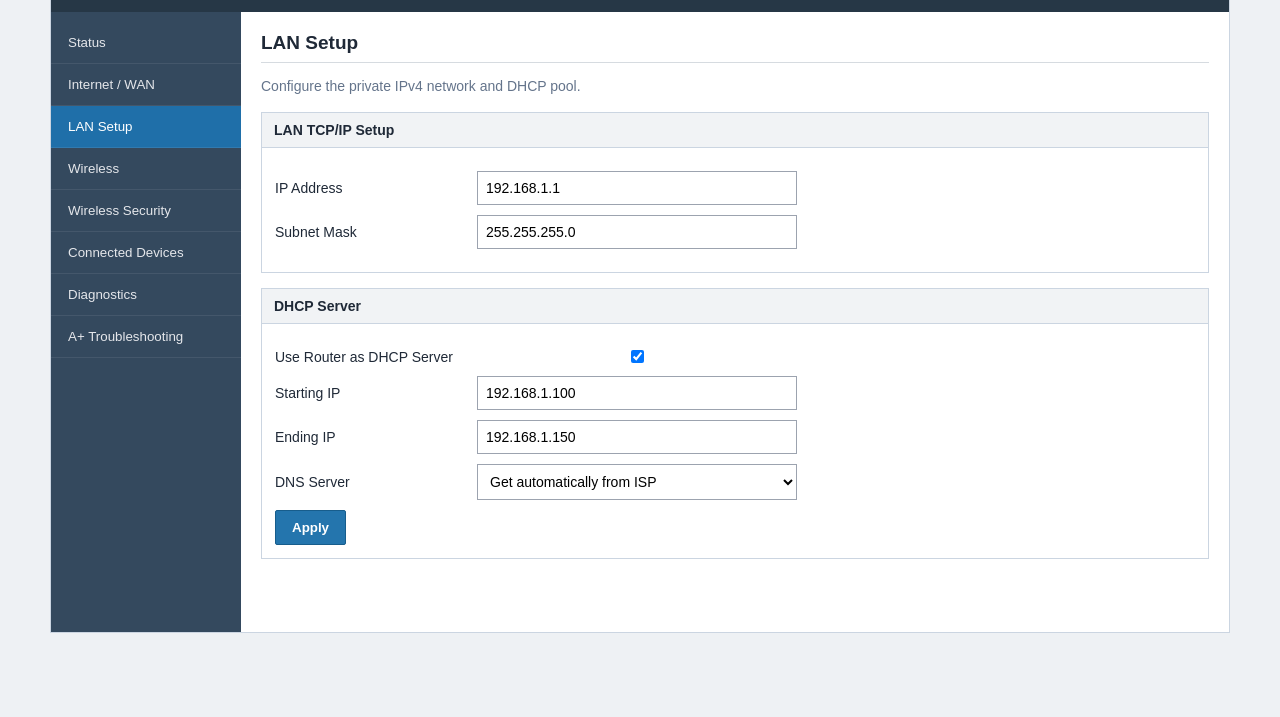
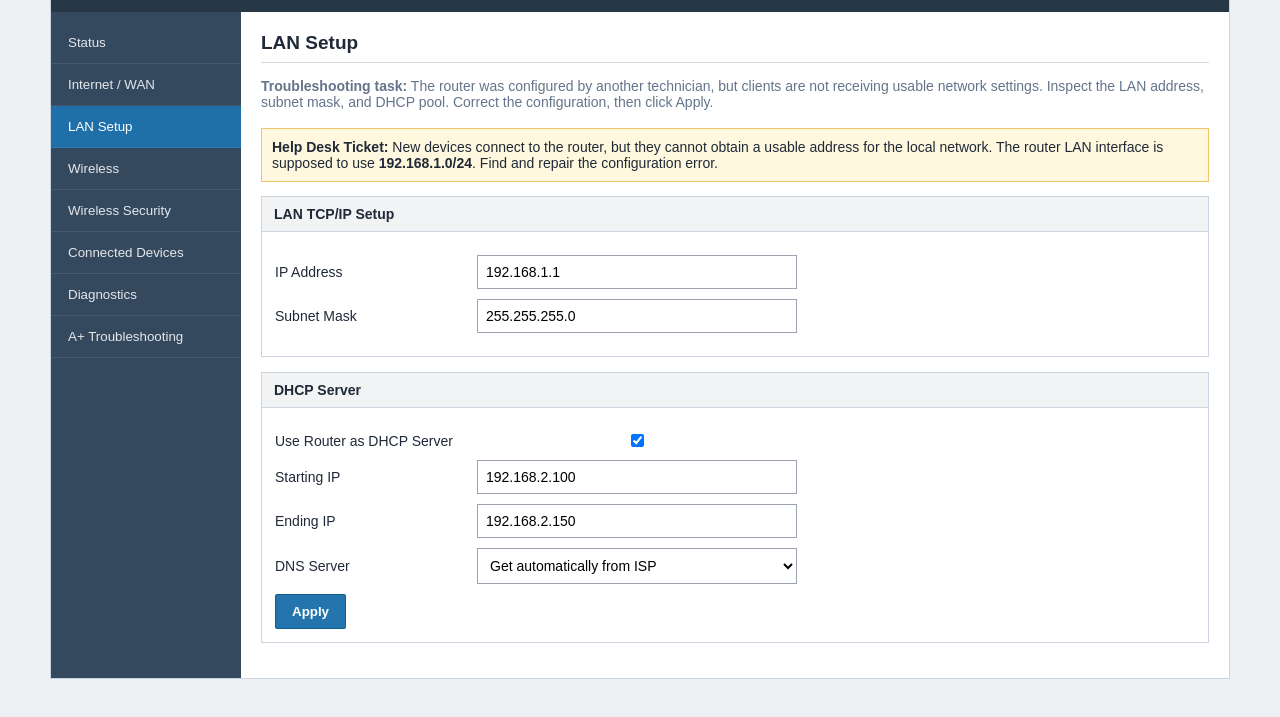
Before and after one commit to zhamby1/soho-simulator, a plain HTML site: page index.html in a window 1280 px wide. Both pictures are taken after a click on the button "LAN Setup". Shown: the part 81-798 px from the top of the page. Drawn offline with Linux system fonts and the light colour scheme.

Commit message:
added A+ questions

```diff
--- a/index.html
+++ b/index.html
@@ -39,9 +39,10 @@ h2{font-size:19px;border-bottom:1px solid #d6dbe0;padding-bottom:8px;margin:0 0
 <div class="row"><label>Router MAC Address</label><input value="84:16:F9:2A:10:7C" readonly></div>
 <div class="row"><span>Physical Connection</span><label><input id="wanCable" type="checkbox"> Modem/ONT cable connected to INTERNET/WAN port</label></div><button id="saveWan" class="apply">Save Settings</button></div></div></section>
 
-<section id="lan" class="page"><h2>LAN Setup</h2><p class="desc">Configure the private IPv4 network and DHCP pool.</p>
+<section id="lan" class="page"><h2>LAN Setup</h2><p class="desc"><b>Troubleshooting task:</b> The router was configured by another technician, but clients are not receiving usable network settings. Inspect the LAN address, subnet mask, and DHCP pool. Correct the configuration, then click Apply.</p>
+<div class="notice"><b>Help Desk Ticket:</b> New devices connect to the router, but they cannot obtain a usable address for the local network. The router LAN interface is supposed to use <b>192.168.1.0/24</b>. Find and repair the configuration error.</div>
 <div class="box"><div class="boxhead">LAN TCP/IP Setup</div><div class="boxbody"><div class="row"><label>IP Address</label><input id="lanIP" value="192.168.1.1"></div><div class="row"><label>Subnet Mask</label><input id="mask" value="255.255.255.0"></div></div></div>
-<div class="box"><div class="boxhead">DHCP Server</div><div class="boxbody"><div class="row"><label>Use Router as DHCP Server</label><input id="dhcpEnabled" type="checkbox" checked></div><div class="row"><label>Starting IP</label><input id="start" value="192.168.1.100"></div><div class="row"><label>Ending IP</label><input id="end" value="192.168.1.150"></div><div class="row"><label>DNS Server</label><select id="dns"><option value="auto">Get automatically from ISP</option><option value="public">Public DNS Server</option><option value="bad">192.168.99.99</option></select></div><button id="saveLan" class="apply">Apply</button></div></div></section>
+<div class="box"><div class="boxhead">DHCP Server</div><div class="boxbody"><div class="row"><label>Use Router as DHCP Server</label><input id="dhcpEnabled" type="checkbox" checked></div><div class="row"><label>Starting IP</label><input id="start" value="192.168.2.100"></div><div class="row"><label>Ending IP</label><input id="end" value="192.168.2.150"></div><div class="row"><label>DNS Server</label><select id="dns"><option value="auto">Get automatically from ISP</option><option value="public">Public DNS Server</option><option value="bad">192.168.99.99</option></select></div><button id="saveLan" class="apply">Apply</button></div></div></section>
 
 <section id="wireless" class="page"><h2>Wireless Settings</h2><div class="box"><div class="boxhead">2.4 GHz Wireless Network</div><div class="boxbody"><div class="row"><label>Network Name (SSID)</label><input id="ssid" value="HomeNet"></div><div class="row"><label>SSID Broadcast</label><select><option>Enabled</option><option>Disabled</option></select></div><div class="row"><label>Channel</label><select><option>Auto</option><option>1</option><option>6</option><option>11</option></select></div><button id="saveWifi" class="apply">Apply</button></div></div></section>
 
@@ -117,7 +118,7 @@ function msg(t){$('#console').innerHTML=t}function ip(v){let p=v.trim().split('.
 function subnet(a,b){return a.split('.').slice(0,3).join('.')===b.split('.').slice(0,3).join('.')}
 r.querySelectorAll('.nav').forEach(b=>b.onclick=()=>{r.querySelectorAll('.nav,.page').forEach(x=>x.classList.remove('active'));b.classList.add('active');$('#'+b.dataset.page).classList.add('active')});
 $('#saveWan').onclick=()=>{if(!$('#wanCable').checked){alert('Connection failed. Connect the modem/ONT to the WAN port.');return}wan=true;pts('wan',20);$('#wanStatus').textContent='Connected';$('#wanStatus').className='good';$('#wanIP').textContent='73.42.118.26';$('#wanGateway').textContent='73.42.118.1';$('#statusDns').textContent='Automatic';alert('WAN address obtained successfully.')};
-$('#saveLan').onclick=()=>{let a=$('#lanIP').value,s=$('#start').value,e=$('#end').value;if(!ip(a)||!ip(s)||!ip(e)||!subnet(a,s)||!subnet(a,e)){alert('Invalid LAN/DHCP configuration.');return}lan=$('#dhcpEnabled').checked;pts('lan',20);$('#statusLan').textContent=a;$('#statusDhcp').textContent=lan?'Enabled':'Disabled';alert('LAN settings applied.')};
+$('#saveLan').onclick=()=>{let a=$('#lanIP').value,s=$('#start').value,e=$('#end').value;if(!ip(a)||!ip(s)||!ip(e)||!subnet(a,s)||!subnet(a,e)){alert('LAN CONFIGURATION ERROR: The DHCP pool does not match the router LAN network. Compare the router IP address, subnet mask, starting IP, and ending IP.');return}lan=$('#dhcpEnabled').checked;pts('lan',20);$('#statusLan').textContent=a;$('#statusDhcp').textContent=lan?'Enabled':'Disabled';alert('LAN REPAIR SUCCESSFUL! The router and DHCP pool are now on the same subnet. Clients can receive valid local addresses.')};
 $('#saveWifi').onclick=()=>{if(!$('#ssid').value.trim()){alert('SSID cannot be blank.');return}wifi=true;pts('wifi',10);$('#statusSsid').textContent=$('#ssid').value.trim();alert('Wireless settings applied.')};
 $('#saveSecurity').onclick=()=>{let m=$('#securityMode').value,p=$('#wifiPassword').value;if((m==='wpa2'||m==='wpa3')&&p.length>=8){pts('security',20);$('#statusSecurity').textContent=m==='wpa3'?'WPA3-Personal':'WPA2-Personal';$('#statusSecurity').className='good';alert('Wireless security saved.')}else{alert('Choose WPA2/WPA3 with a password of at least 8 characters.')}};
 $('#connectClients').onclick=()=>{if(!lan||!wifi){alert('Configure LAN/DHCP and wireless first.');return}clients=true;pts('clients',10);let b=$('#start').value.split('.').slice(0,3).join('.');$('#client1').textContent=b+'.100';$('#client2').textContent=b+'.101';$('#client3').textContent=b+'.102'};
```
Also changed, not shown: 1 other file.
